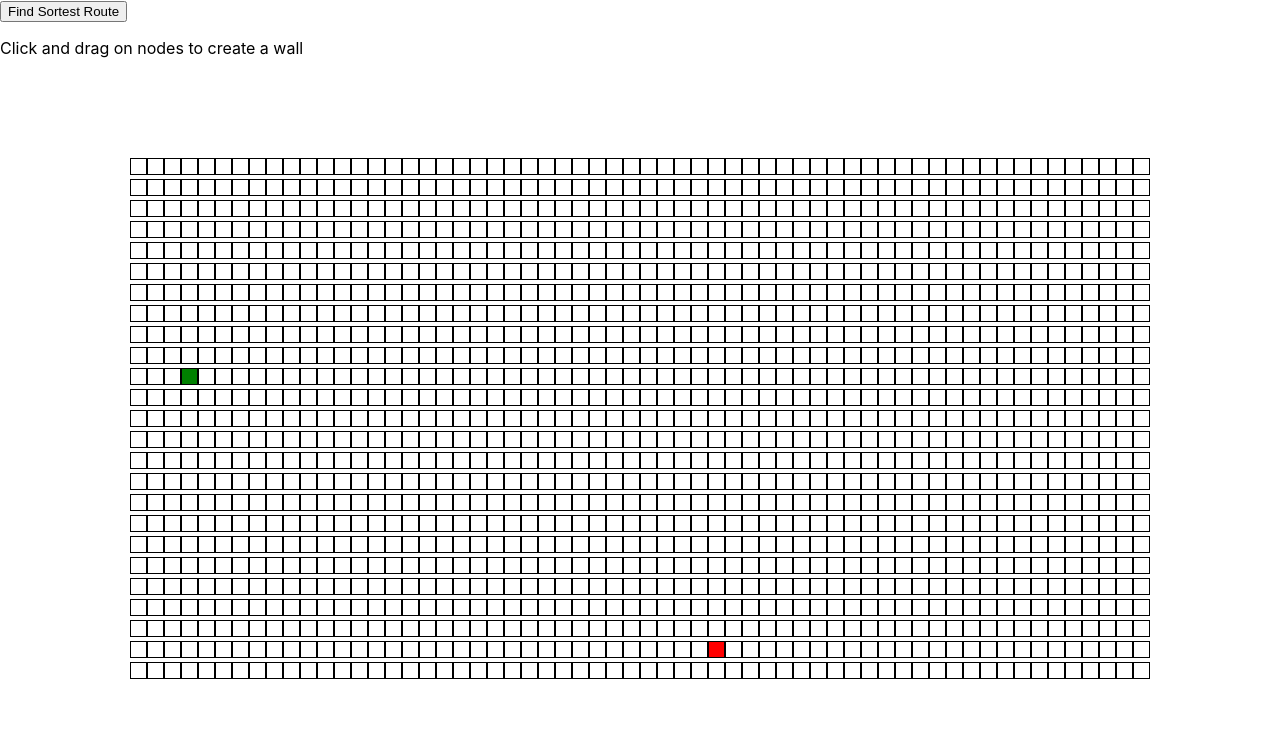
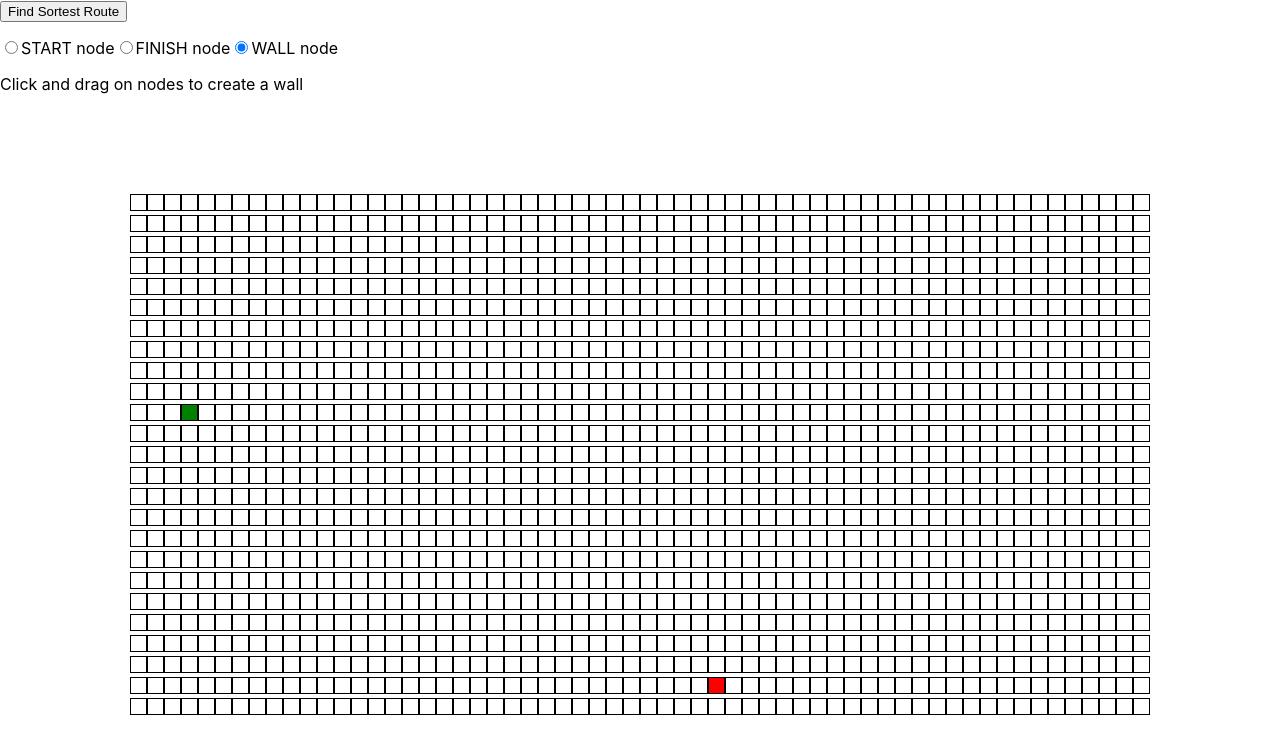
Before and after one commit to andiyuniar/Pathfinding-algoritm, a React (Create React App) app: page / in a window 1280 px wide. Shown: the top 754 px of the page. Built offline with nearby package versions, Linux system fonts and the light colour scheme.

Commit message:
Refactor components

```diff
--- a/src/App.js
+++ b/src/App.js
@@ -1,5 +1,5 @@
 import './App.css';
-import Board from './visualizer/Board';
+import Board from './components/Board';
 
 function App() {
   return (
--- a/src/visualizer/Board.js
+++ b/src/components/Board.js
@@ -39,6 +39,8 @@ const createNodes = () => {
 const Board = () => {
     const [nodes, setNodes] = useState(createNodes());
     const [mousePressed, setMousePressed] = useState(false);
+    const [drawSelection, setDrawSelection] = useState('WALL');
+    const [message, setMessage] = useState('Click and drag on nodes to create a wall');
 
     const visualizeAlgoritm = () => {
         const cloneNode = [...nodes];
@@ -79,9 +81,28 @@ const Board = () => {
         setNodes(cloneNode);
     }
 
+    const updateStart = (node) => {
+        const cloneNode = [...nodes];
+        const previousStart = cloneNode.filter(node => {
+            return node.isStart === true;
+        });
+        console.log(previousStart)
+    }
+
     const mouseDownHandler = (node) => {
         setMousePressed(true);
-        UpdateWall(node);
+        switch(drawSelection) {
+            case 'WALL':
+                UpdateWall(node);
+                break;
+            case 'START':
+                updateStart(node);
+                break;
+            case 'FINISH':
+                break;
+            default:
+                break;
+        }
     }
 
     const mouseUpHandler = () => {
@@ -94,10 +115,33 @@ const Board = () => {
         UpdateWall(node);
     }
 
+    const startChangeHandler = () => {
+        setDrawSelection('START');
+        setMessage('Click on node to define START point');
+    }
+
+    const finishtChangeHandler = () => {
+        setDrawSelection('FINISH');
+        setMessage('Click on node to define FINISH point');
+    }
+
+    const wallChangeHandler = () => {
+        setDrawSelection('WALL');
+        setMessage('Click and drag on nodes to create a wall');
+    }
+
     return(
         <React.Fragment>
             <button onClick={visualizeAlgoritm}>Find Sortest Route</button>
-            <p>Click and drag on nodes to create a wall</p>
+            <p>
+                <input type="radio" name="draw_selection" value="START" onChange={() => startChangeHandler()}
+                    checked={drawSelection === 'START'}></input>START node
+                <input type="radio" name="draw_selection" value="FINISH" onChange={() => finishtChangeHandler()}
+                    checked={drawSelection === 'FINISH'}></input>FINISH node
+                <input type="radio" name="draw_selection" value="WALL" onChange={() =>wallChangeHandler()}
+                    checked={drawSelection === 'WALL'}></input>WALL node
+            </p>
+            <p>{message}</p>
             <div className='grid'>
                 {
                     nodes.map((rows, rowIdx) => {
```
Also changed, not shown: src/components/Board.css (renamed from src/visualizer/Board.css), src/components/Node.js (renamed from src/visualizer/Node.js), src/components/node.css (renamed from src/visualizer/node.css), 1 other file (tests, documents, lock files or other folders).
